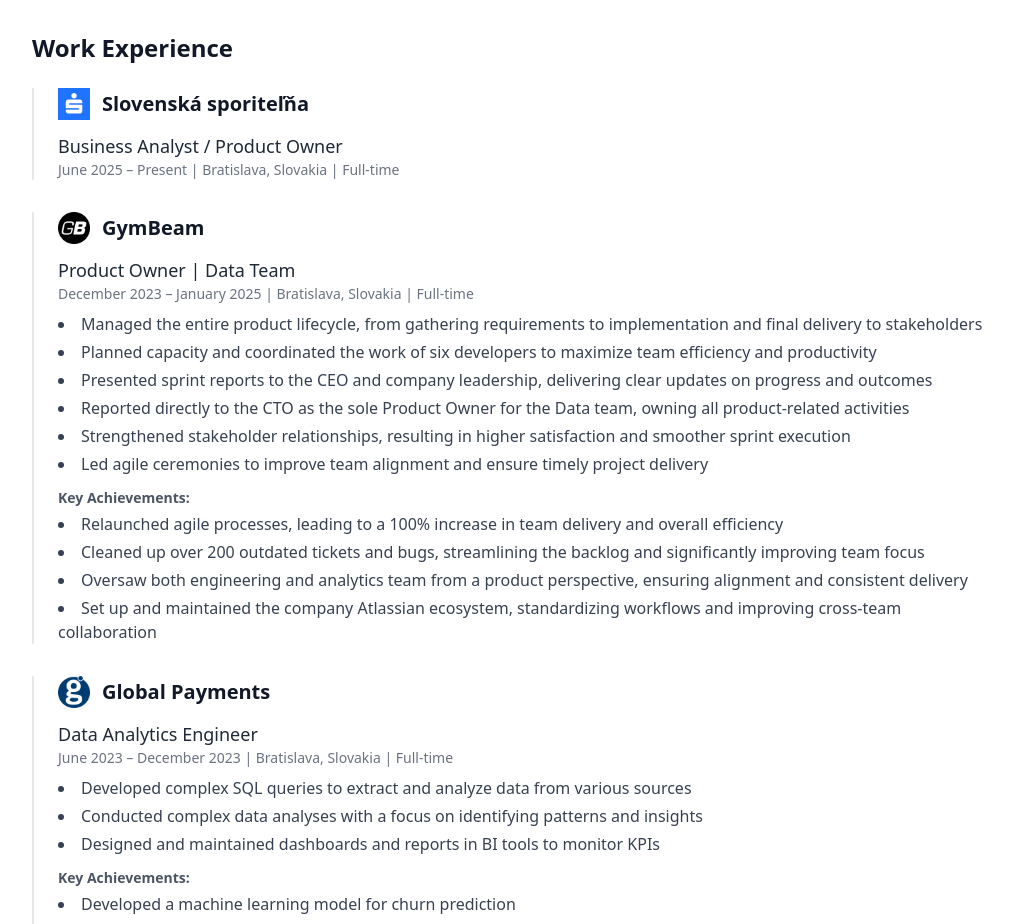
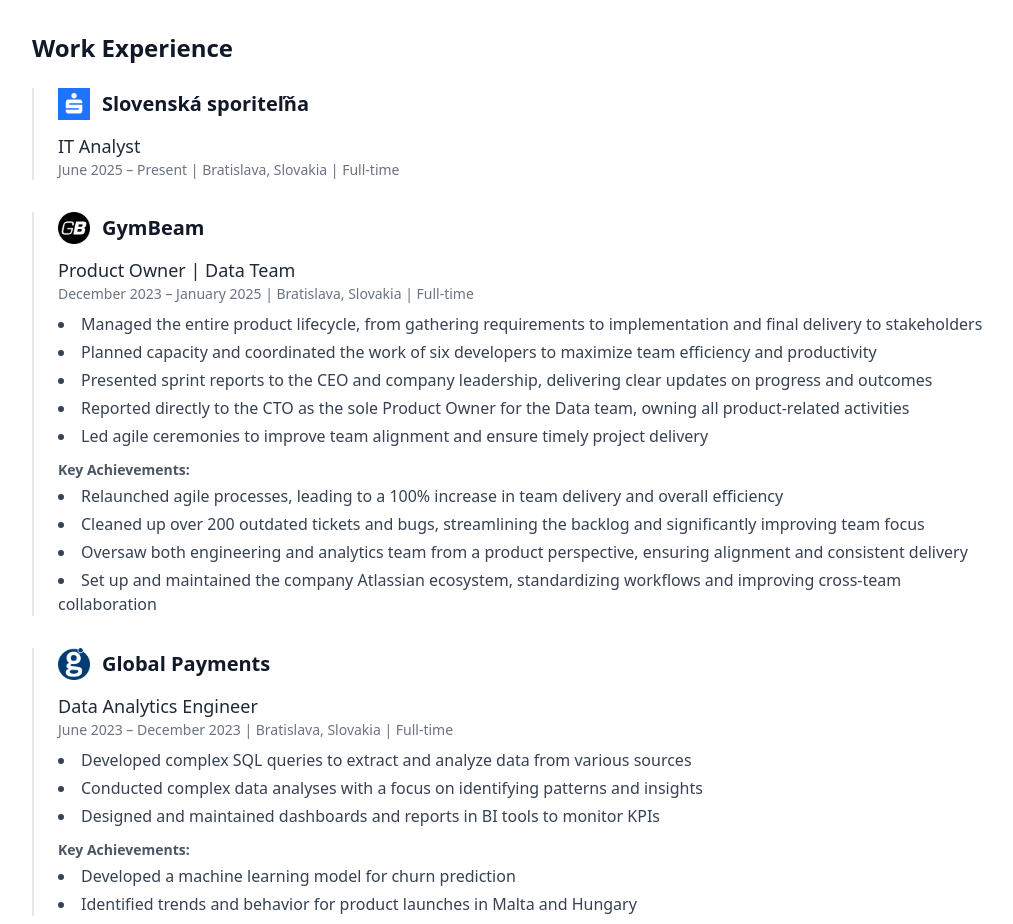
Before and after one commit to MarekZastko/Resume, a React (Create React App) app: page / in a window 1280 px wide. Shown: the part 840-1764 px from the top of the page, without its empty margins (128-1141 px from the left). Built offline with nearby package versions, Linux system fonts and the light colour scheme.

Commit message:
Update data.js
Data update

```diff
--- a/src/data/data.js
+++ b/src/data/data.js
@@ -4,7 +4,7 @@
     logo: "/logos/SLSP.png",
     roles: [
       {
-        title: "Business Analyst / Product Owner",
+        title: "IT Analyst",
         date: "June 2025 – Present",
         location: "Bratislava, Slovakia | Full-time",
         responsibilities: []
@@ -24,7 +24,6 @@
           "Planned capacity and coordinated the work of six developers to maximize team efficiency and productivity",
           "Presented sprint reports to the CEO and company leadership, delivering clear updates on progress and outcomes",
           "Reported directly to the CTO as the sole Product Owner for the Data team, owning all product-related activities",
-          "Strengthened stakeholder relationships, resulting in higher satisfaction and smoother sprint execution",
           "Led agile ceremonies to improve team alignment and ensure timely project delivery"
         ]
       }
```
